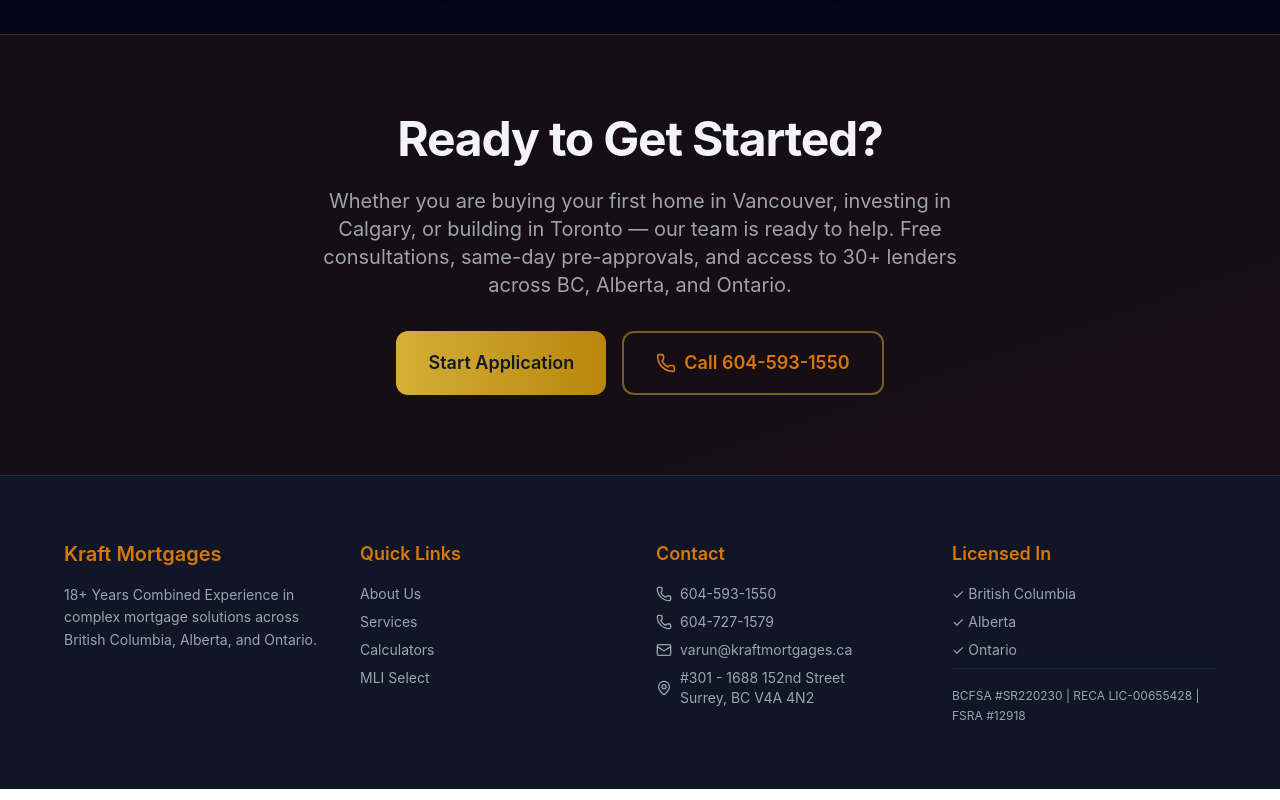
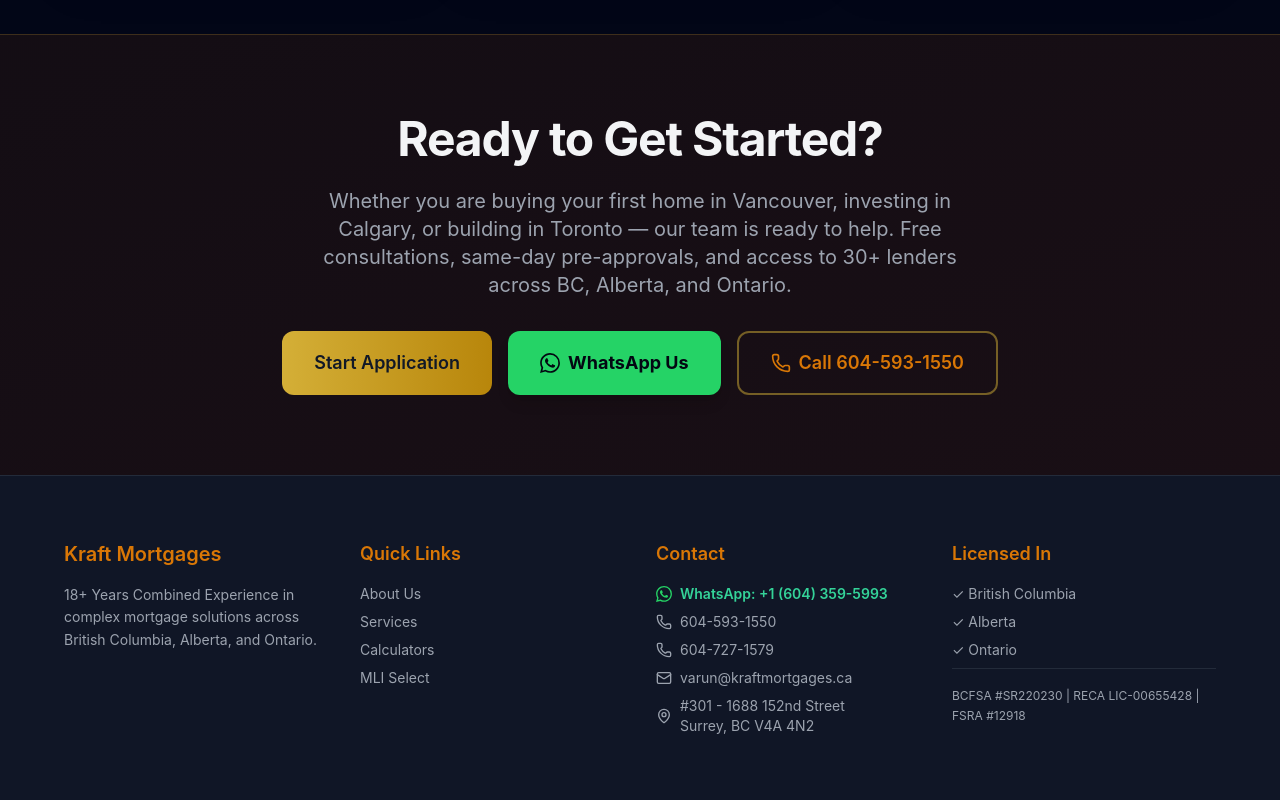
Before and after one commit to varun13125/kraft-mortgages, a Next.js app in the folder apps/web/: page / in a window 1280 px wide. Shown: the part 10005-10805 px from the top of the page. Built offline with nearby package versions, Linux system fonts and the light colour scheme; no server answers.

Commit message:
feat(ui): add WhatsApp button to homepage CTA and footer

```diff
--- a/apps/web/app/(site)/page.tsx
+++ b/apps/web/app/(site)/page.tsx
@@ -8,6 +8,7 @@
 import { BUSINESS } from "@/lib/seo/business-config";
 import { TodaysRates, RatesTicker } from "@/components/rates";
 import { DollarSign, Home, Building, Users, Shield, TrendingUp, Calculator, Phone, Mail, MapPin, CheckCircle, ArrowRight, Briefcase } from "lucide-react";
+import { WhatsAppIcon, WHATSAPP_LINK } from "@/components/icons/WhatsAppIcon";
 
 export const metadata: Metadata = {
   title: "Kraft Mortgages Canada Inc. | Mortgage Broker Surrey, BC, AB & ON",
@@ -340,6 +341,11 @@
                 className="inline-flex items-center justify-center px-8 py-4 bg-gradient-to-r from-gold-500 to-gold-600 text-gray-900 font-semibold rounded-lg hover:from-gold-400 hover:to-gold-500 transition-all transform hover:scale-105 text-lg">
                 Start Application
               </a>
+              <a href={WHATSAPP_LINK} target="_blank" rel="noopener noreferrer"
+                className="inline-flex items-center justify-center px-8 py-4 bg-[#25D366] hover:bg-[#20ba59] text-gray-950 font-bold rounded-lg transition-all transform hover:scale-105 text-lg shadow-lg">
+                <WhatsAppIcon className="w-5 h-5 mr-2 fill-current" />
+                WhatsApp Us
+              </a>
               <a href={`tel:${BUSINESS.telephoneDisplay}`}
                 className="inline-flex items-center justify-center px-8 py-4 border-2 border-gold-500/50 text-gold-400 rounded-lg hover:bg-gold-500/10 transition-colors text-lg font-semibold">
                 <Phone className="w-5 h-5 mr-2" />
@@ -368,10 +374,16 @@
             <div>
               <h3 className="text-lg font-semibold text-gold-400 mb-4">Contact</h3>
               <div className="space-y-2 text-gray-400 text-sm">
-                <div className="flex items-center gap-2"><Phone className="w-4 h-4" /><span>{BUSINESS.telephoneDisplay}</span></div>
-                <div className="flex items-center gap-2"><Phone className="w-4 h-4" /><span>{BUSINESS.secondaryPhoneDisplay}</span></div>
-                <div className="flex items-center gap-2"><Mail className="w-4 h-4" /><span>{BUSINESS.email}</span></div>
-                <div className="flex items-center gap-2"><MapPin className="w-4 h-4" /><span>{BUSINESS.address.streetAddress}<br />{BUSINESS.address.addressLocality}, {BUSINESS.address.addressRegion} {BUSINESS.address.postalCode}</span></div>
+                <div className="flex items-center gap-2">
+                  <WhatsAppIcon className="w-4 h-4 text-[#25D366] fill-current shrink-0" />
+                  <a href={WHATSAPP_LINK} target="_blank" rel="noopener noreferrer" className="hover:text-emerald-400 text-emerald-400 font-semibold transition-colors">
+                    WhatsApp: +1 (604) 359-5993
+                  </a>
+                </div>
+                <div className="flex items-center gap-2"><Phone className="w-4 h-4 shrink-0" /><a href={`tel:${BUSINESS.telephoneDisplay}`} className="hover:text-gold-400 transition-colors">{BUSINESS.telephoneDisplay}</a></div>
+                <div className="flex items-center gap-2"><Phone className="w-4 h-4 shrink-0" /><a href={`tel:${BUSINESS.secondaryPhoneDisplay}`} className="hover:text-gold-400 transition-colors">{BUSINESS.secondaryPhoneDisplay}</a></div>
+                <div className="flex items-center gap-2"><Mail className="w-4 h-4 shrink-0" /><a href={`mailto:${BUSINESS.email}`} className="hover:text-gold-400 transition-colors">{BUSINESS.email}</a></div>
+                <div className="flex items-center gap-2"><MapPin className="w-4 h-4 shrink-0" /><span>{BUSINESS.address.streetAddress}<br />{BUSINESS.address.addressLocality}, {BUSINESS.address.addressRegion} {BUSINESS.address.postalCode}</span></div>
               </div>
             </div>
             <div>
```
